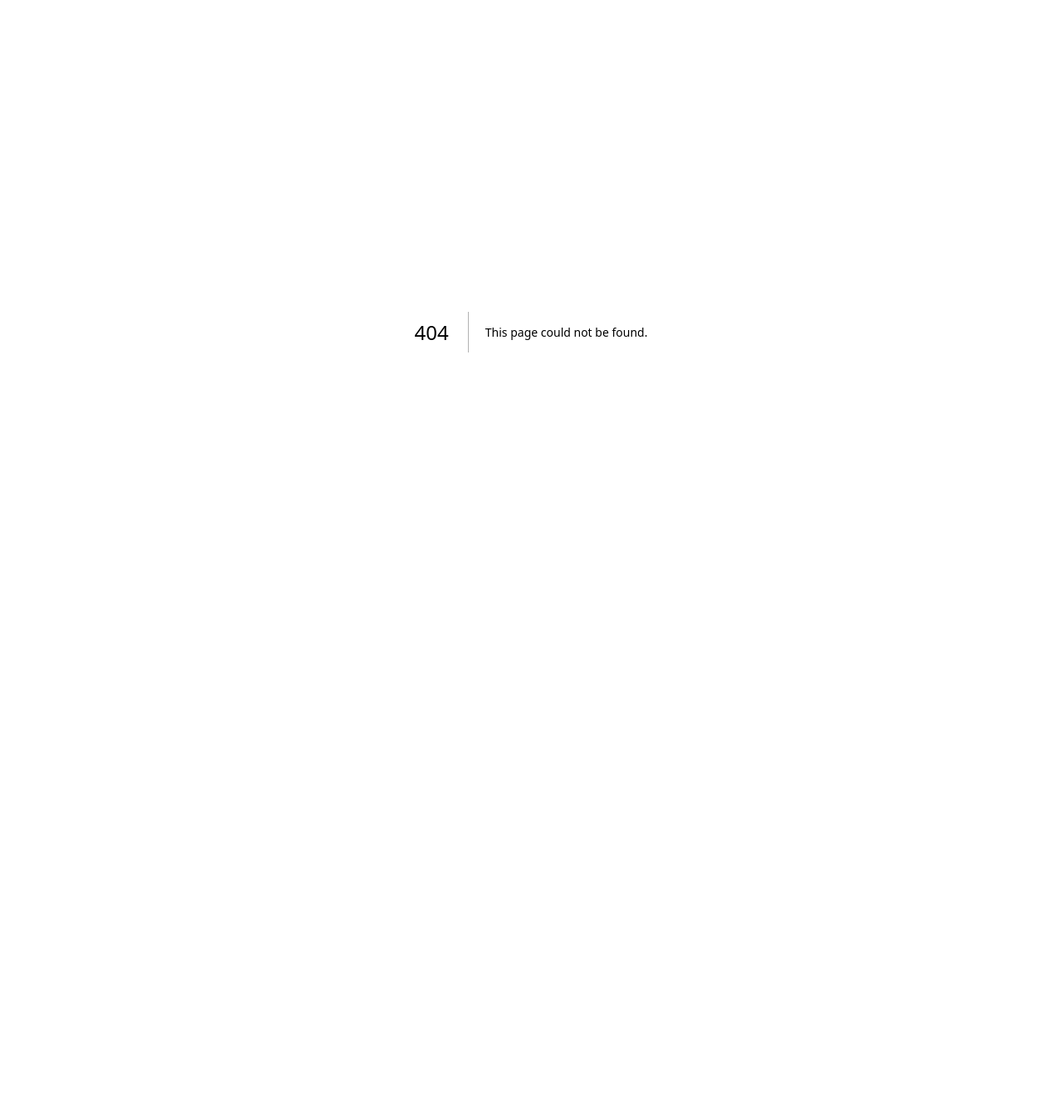
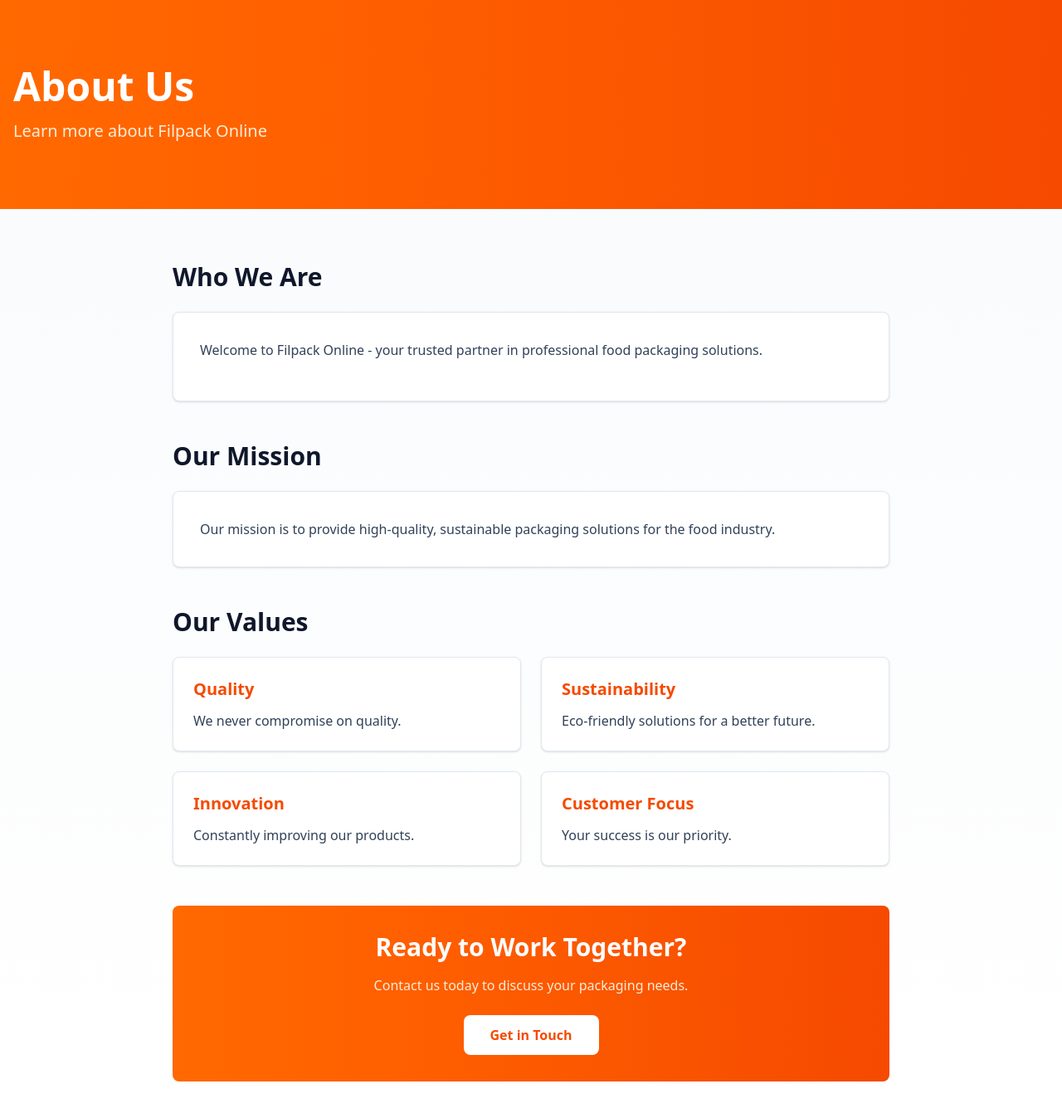
Before and after one commit to filpackusa/Filpack-Online, a Next.js app: page /about in a window 1280 px wide. Before the commit this address had no page. Shown: the top 1342 px of the page at 83% size. Before the commit the page ends 800 px from the top, so only its background shows below. Built offline with nearby package versions, Linux system fonts and the light colour scheme.

Commit message:
Add About Us page and navigation link

```diff
--- /dev/null
+++ b/app/about/page.tsx
@@ -0,0 +1,95 @@
+'use client';
+
+import { useLanguage } from '@/context/LanguageContext';
+
+export default function AboutPage() {
+    const { t } = useLanguage();
+
+    return (
+        <div className="min-h-screen bg-gradient-to-b from-slate-50 to-white">
+            {/* Hero Section */}
+            <div className="bg-gradient-to-r from-orange-500 to-orange-600 text-white py-20">
+                <div className="container mx-auto px-4">
+                    <h1 className="text-5xl font-bold mb-4">About Us</h1>
+                    <p className="text-xl text-orange-100">Learn more about Filpack Online</p>
+                </div>
+            </div>
+
+            {/* Content Section */}
+            <div className="container mx-auto px-4 py-16 max-w-4xl">
+                <div className="prose prose-lg max-w-none">
+                    {/* Company Overview */}
+                    <section className="mb-12">
+                        <h2 className="text-3xl font-bold text-slate-900 mb-6">Who We Are</h2>
+                        <div className="bg-white rounded-lg shadow-sm p-8 border border-slate-200">
+                            <p className="text-slate-700 leading-relaxed mb-4">
+                                {/* Content will be added here */}
+                                Welcome to Filpack Online - your trusted partner in professional food packaging solutions.
+                            </p>
+                        </div>
+                    </section>
+
+                    {/* Mission & Vision */}
+                    <section className="mb-12">
+                        <h2 className="text-3xl font-bold text-slate-900 mb-6">Our Mission</h2>
+                        <div className="bg-white rounded-lg shadow-sm p-8 border border-slate-200">
+                            <p className="text-slate-700 leading-relaxed">
+                                {/* Content will be added here */}
+                                Our mission is to provide high-quality, sustainable packaging solutions for the food industry.
+                            </p>
+                        </div>
+                    </section>
+
+                    {/* Values */}
+                    <section className="mb-12">
+                        <h2 className="text-3xl font-bold text-slate-900 mb-6">Our Values</h2>
+                        <div className="grid md:grid-cols-2 gap-6">
+                            <div className="bg-white rounded-lg shadow-sm p-6 border border-slate-200">
+                                <h3 className="text-xl font-bold text-orange-600 mb-3">Quality</h3>
+                                <p className="text-slate-700">
+                                    {/* Content will be added here */}
+                                    We never compromise on quality.
+                                </p>
+                            </div>
+                            <div className="bg-white rounded-lg shadow-sm p-6 border border-slate-200">
+                                <h3 className="text-xl font-bold text-orange-600 mb-3">Sustainability</h3>
+                                <p className="text-slate-700">
+                                    {/* Content will be added here */}
+                                    Eco-friendly solutions for a better future.
+                                </p>
+                            </div>
+                            <div className="bg-white rounded-lg shadow-sm p-6 border border-slate-200">
+                                <h3 className="text-xl font-bold text-orange-600 mb-3">Innovation</h3>
+                                <p className="text-slate-700">
+                                    {/* Content will be added here */}
+                                    Constantly improving our products.
+                                </p>
+                            </div>
+                            <div className="bg-white rounded-lg shadow-sm p-6 border border-slate-200">
+                                <h3 className="text-xl font-bold text-orange-600 mb-3">Customer Focus</h3>
+                                <p className="text-slate-700">
+                                    {/* Content will be added here */}
+                                    Your success is our priority.
+                                </p>
+                            </div>
+                        </div>
+                    </section>
+
+                    {/* Contact CTA */}
+                    <section className="bg-gradient-to-r from-orange-500 to-orange-600 rounded-lg p-8 text-white text-center">
+                        <h2 className="text-3xl font-bold mb-4">Ready to Work Together?</h2>
+                        <p className="text-orange-100 mb-6">
+                            Contact us today to discuss your packaging needs.
+                        </p>
+                        <a
+                            href="/contact"
+                            className="inline-block bg-white text-orange-600 font-bold py-3 px-8 rounded-lg hover:bg-orange-50 transition-colors"
+                        >
+                            Get in Touch
+                        </a>
+                    </section>
+                </div>
+            </div>
+        </div>
+    );
+}
--- a/components/Navbar.tsx
+++ b/components/Navbar.tsx
@@ -100,6 +100,10 @@ export default function Navbar() {
                 {t('nav.products')}
                 <span className="absolute -bottom-1 left-0 w-0 h-0.5 bg-orange-500 transition-all group-hover:w-full"></span>
               </Link>
+              <Link href="/about" className="hover:text-orange-600 transition-colors relative group">
+                About Us
+                <span className="absolute -bottom-1 left-0 w-0 h-0.5 bg-orange-500 transition-all group-hover:w-full"></span>
+              </Link>
               <Link href="/track-order" className="hover:text-orange-600 transition-colors relative group">
                 {t('nav.trackOrder')}
                 <span className="absolute -bottom-1 left-0 w-0 h-0.5 bg-orange-500 transition-all group-hover:w-full"></span>
@@ -146,6 +150,7 @@ export default function Navbar() {
             </form>
             <nav className="flex flex-col gap-2 font-medium text-slate-700">
               <Link href="/products" className="px-4 py-3 hover:bg-slate-50 rounded-lg transition-colors">{t('nav.products')}</Link>
+              <Link href="/about" className="px-4 py-3 hover:bg-slate-50 rounded-lg transition-colors">About Us</Link>
               <Link href="/track-order" className="px-4 py-3 hover:bg-slate-50 rounded-lg transition-colors">{t('nav.trackOrder')}</Link>
               <Link href="/cart" className="px-4 py-3 flex items-center gap-3 text-orange-600 bg-orange-50 rounded-lg">
                 <ShoppingCart size={20} />
```
